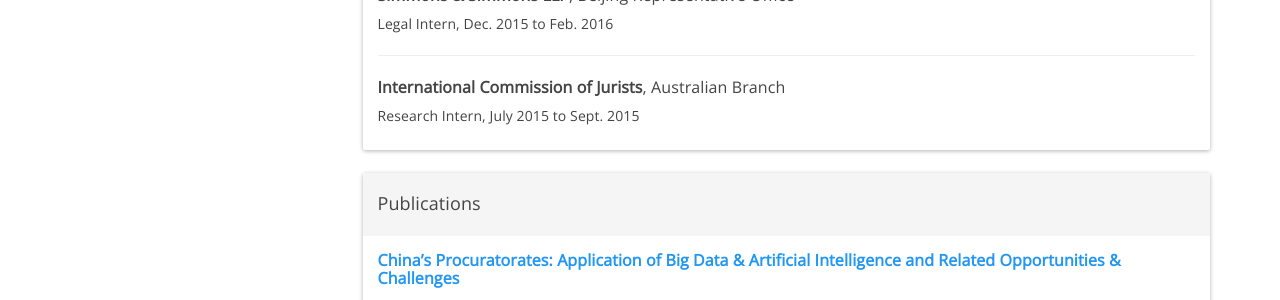
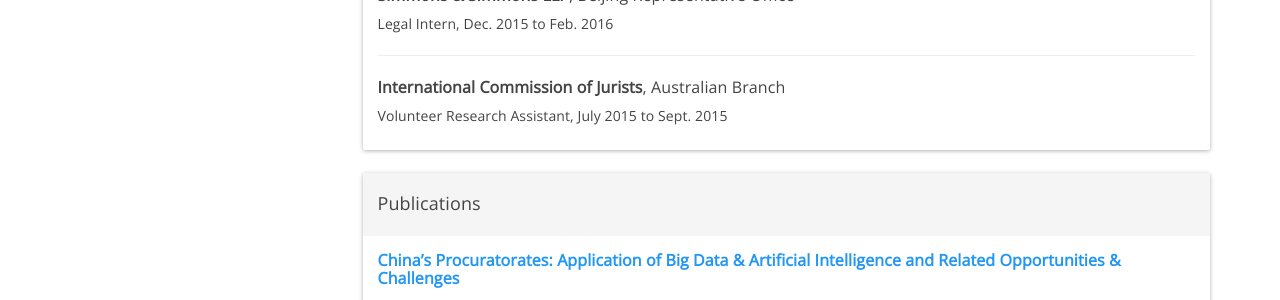
Before and after one commit to CeciliaZhang/-CeciliaZhang-.github-io, a Jekyll site: the page built from index.html, in a window 1280 px wide and 900 px high, scrolled down 1356 px. Shown: the part 154-454 px from the top of the window. Built offline with Jekyll 4.4.1, drawn with Linux system fonts in a browser that asks for light colours; nearby versions of some CDN libraries.

Commit message:
Update experiences.html

```diff
--- a/_includes/experiences.html
+++ b/_includes/experiences.html
@@ -35,6 +35,6 @@
         <h6>Legal Intern, Dec. 2015 to Feb. 2016</h6>
         <hr/>
         <h5><b>International Commission of Jurists</b>, Australian Branch</h5>
-        <h6>Research Intern, July 2015 to Sept. 2015</h6>
+        <h6>Volunteer Research Assistant, July 2015 to Sept. 2015</h6>
     </div>
 </div>
```
